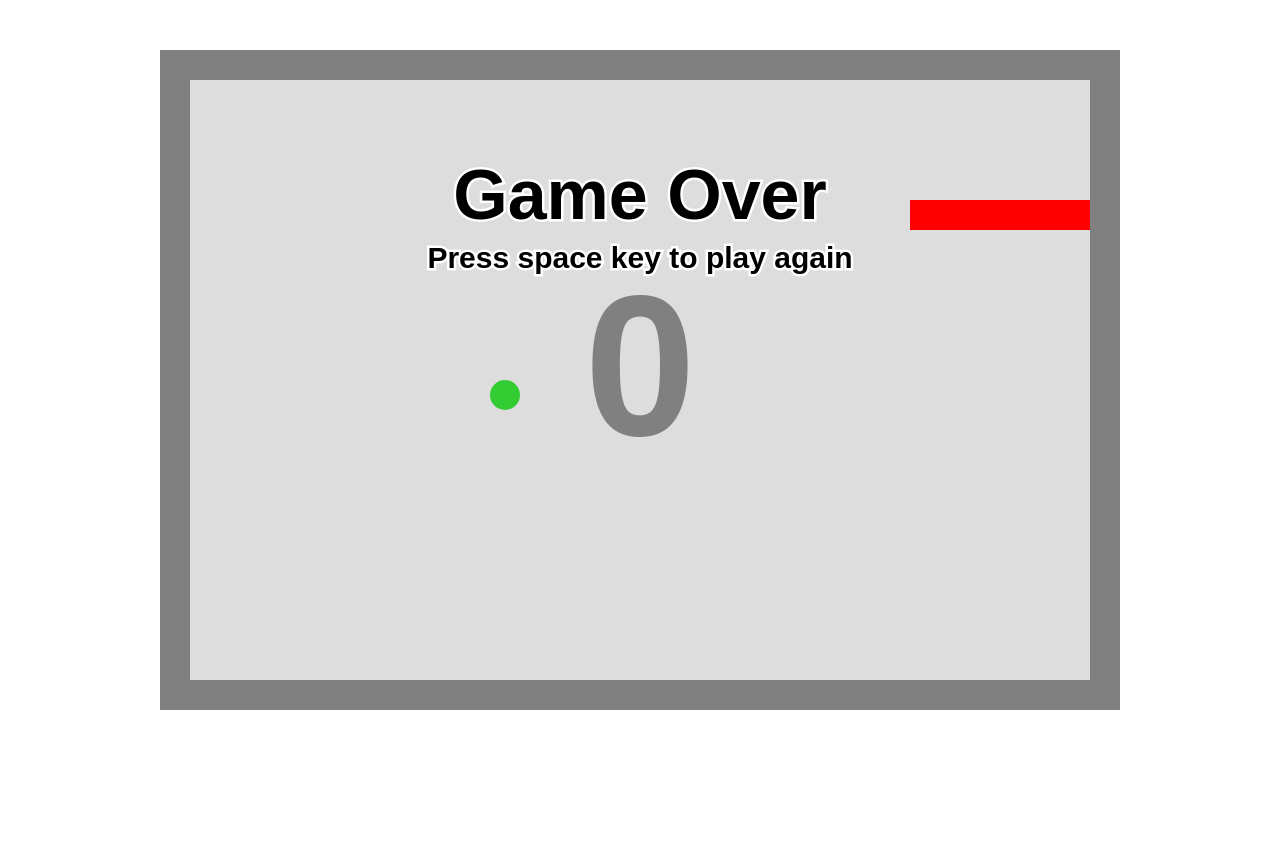
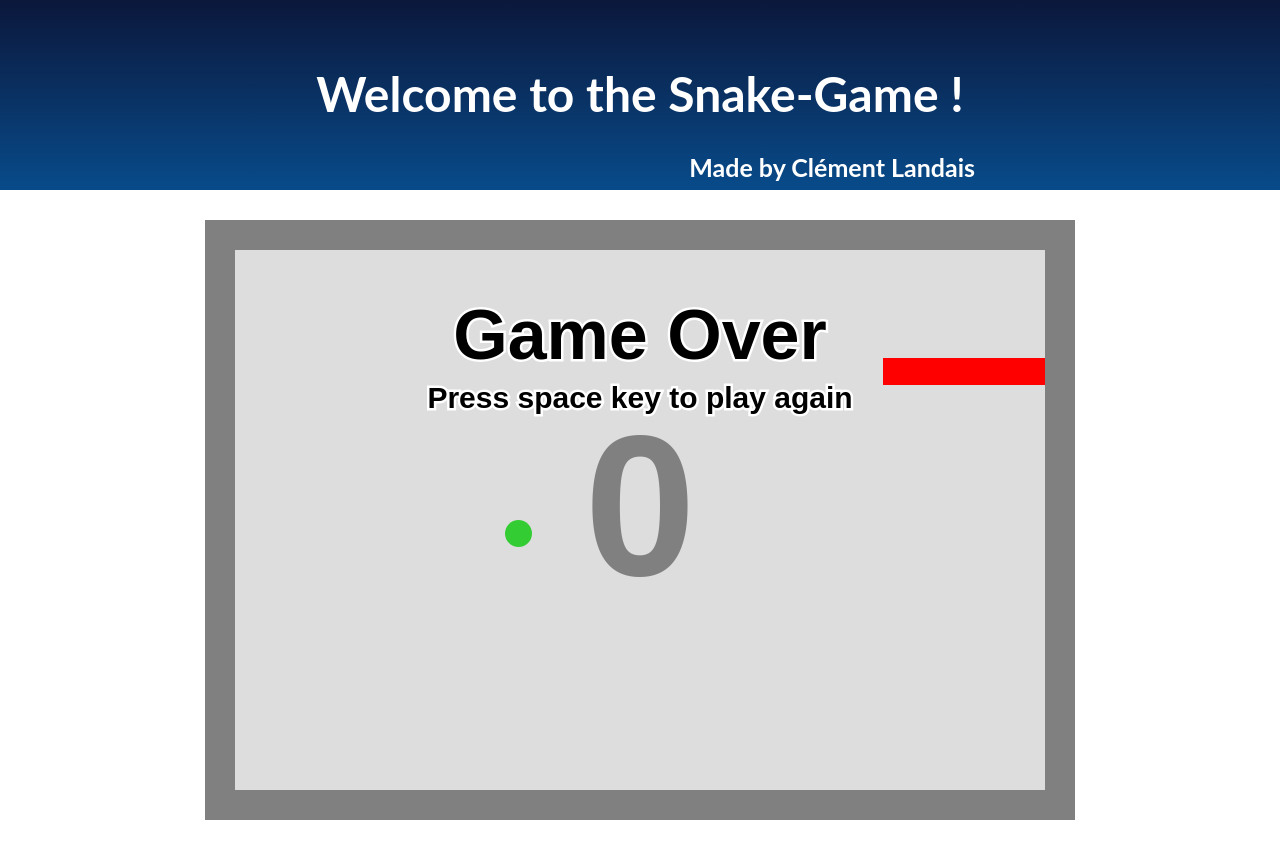
Before and after one commit to clementLds/Snake-Game, a plain HTML site: page index.html in a window 1280 px wide. Before the commit the page ends 800 px from the top, so only its background shows below. Drawn offline with Linux system fonts and the light colour scheme.

Commit message:
Add the header, resize the canvas

```diff
--- a/index.html
+++ b/index.html
@@ -4,10 +4,16 @@
     <head>
         <title>Snake Game</title>
         <script src="script.js"></script>
+        <link rel="stylesheet" href="style.css">
     </head>
 
     <body>
-
+        <header>
+            <div class="headerContainer">
+                <h1 class="headerTitle">Welcome to the Snake-Game !</h1>
+                <h2 class="headerSubTitle">Made by Clément Landais</h2>
+            </div>
+        </header>
     </body>
 
 
--- a/script.js
+++ b/script.js
@@ -1,7 +1,7 @@
 window.onload = function(){
-    var canvasWidth = 900;
-    var canvasHeight = 600;
-    var blockSize = 30;
+    var canvasWidth = 810;
+    var canvasHeight = 540;
+    var blockSize = 27;
     var ctx;
     var delay = 100;
     var snakee;
@@ -20,7 +20,7 @@ window.onload = function(){
         canvas.width = canvasWidth;
         canvas.height = canvasHeight;
         canvas.style.border = "30px solid gray";
-        canvas.style.margin = "50px auto";
+        canvas.style.margin="30px auto";
         canvas.style.display = "block";
         canvas.style.backgroundColor = "#ddd";
         document.body.appendChild(canvas);
@@ -263,8 +263,6 @@ window.onload = function(){
     }
 
 
-
-
     // function that allows to associate the new directions with the arrows of the keyboard
 
     document.onkeydown = function handleKeyDown(e){
--- /dev/null
+++ b/style.css
@@ -0,0 +1,174 @@
+/* GENERAL */
+
+body
+{
+    width:100vw;
+    font-family:'Lato', sans-serif !important;
+    padding:0px;
+    margin:0px;
+}
+
+/* HEADER */
+
+header
+{
+    width:100vw;
+    height:200px;
+    text-align: center;
+    background-image: linear-gradient(to bottom, #0B173B,#084B8A);
+    padding:0px;
+}
+
+.headerContainer
+{
+    width:720px;
+    height:100%;
+    margin: 0 auto;
+    padding:0px;
+}
+
+.headerTitle, .headerSubTitle{
+    color:#ffffff;
+    font-weight:bold;
+}
+
+.headerTitle
+{
+    font-size: 50px;
+    margin: 0;
+    padding-top: 70px;
+}
+
+.headerSubTitle{
+    font-size: 26px;
+    margin: 0px;
+    padding: 30px 10px 0;
+    text-align:right;
+}
+
+/* XL */
+@media screen and (min-width:1201px) and (max-width:1500px)
+{
+    header
+    {
+        height:190px;
+    }
+
+    .headerContainer
+    {
+        width:690px;
+    }
+
+    .headerTitle
+    {
+        font-size: 48px;
+        padding-top: 65px;
+    }
+
+    .headerSubTitle{
+        font-size: 25px;
+        padding-top: 30px;
+    }
+}
+
+/* LG */
+@media screen and (min-width:992px) and (max-width:1200px)
+{
+    header
+    {
+        height:180px;
+    }
+
+    .headerContainer
+    {
+        width:665px;
+    }
+
+    .headerTitle
+    {
+        font-size: 46px;
+        padding-top: 60px;
+    }
+
+    .headerSubTitle{
+        font-size: 24px;
+        padding-top: 28px;
+    }
+}
+
+/* MD */
+@media screen and (min-width:768px) and (max-width:991px)
+{
+    header
+    {
+        height:165px;
+    }
+
+    .headerContainer
+    {
+        width:605px;
+    }
+
+    .headerTitle
+    {
+        font-size: 42px;
+        padding-top: 55px;
+    }
+
+    .headerSubTitle{
+        font-size: 22px;
+        padding-top: 25px;
+    }
+}
+
+/* SM */
+@media screen and (min-width:576px) and (max-width:767px)
+{
+    header
+    {
+        height:150px;
+    }
+
+    .headerContainer
+    {
+        width:555px;
+    }
+
+    .headerTitle
+    {
+        font-size: 38px;
+        padding-top: 50px;
+    }
+
+    .headerSubTitle{
+        font-size: 22px;
+        padding-top: 20px;
+        text-align:center;
+    }
+}
+
+/* XS */
+@media screen and (min-width:0px) and (max-width:575px)
+{
+    header
+    {
+        height:150px;
+    }
+
+    .headerContainer
+    {
+        width:290px;
+    }
+
+    .headerTitle
+    {
+        font-size:35px;
+        padding-top: 25px;
+    }
+
+    .headerSubTitle{
+        font-size: 17px;
+        padding-top: 13px;
+        text-align:center;
+    }
+}
```
